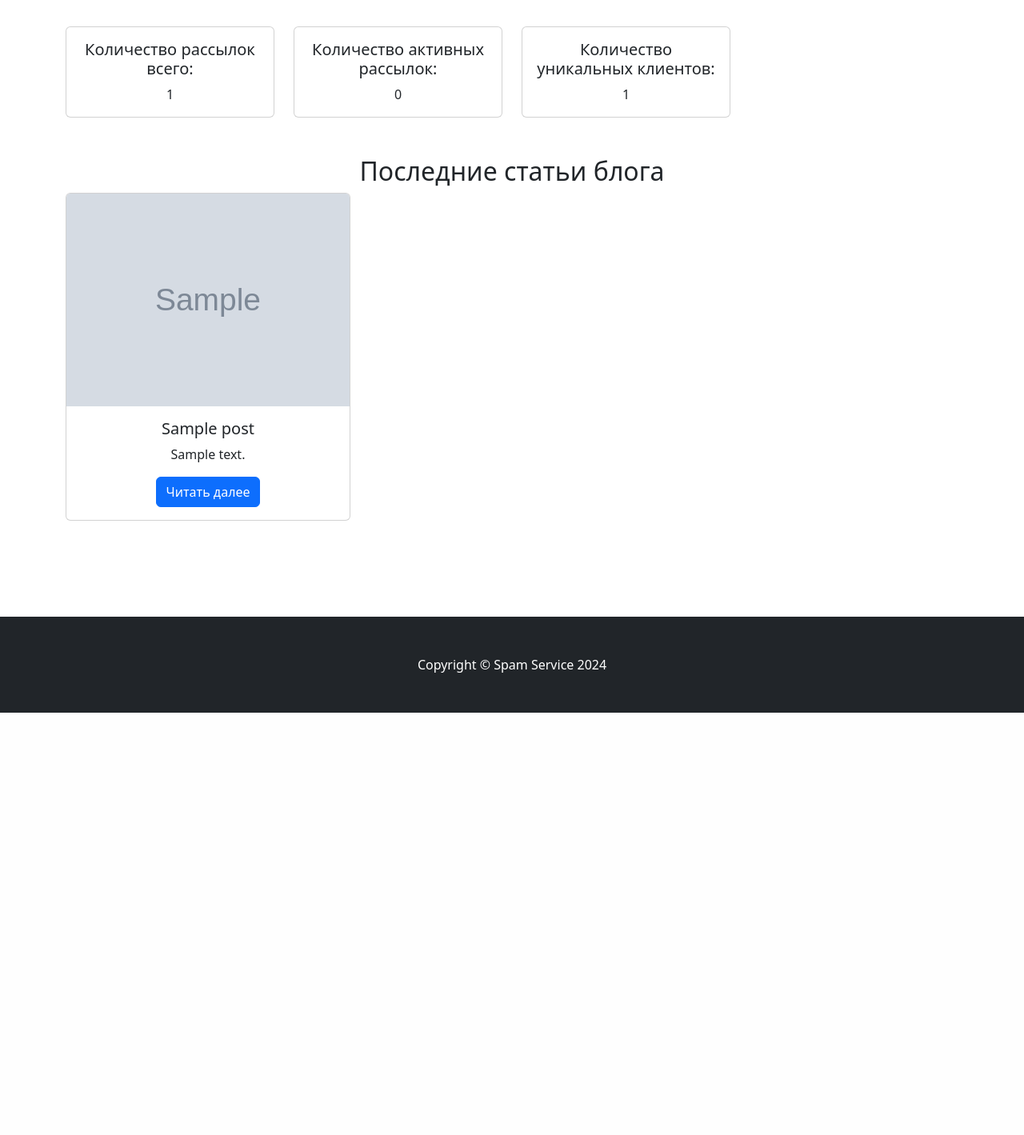
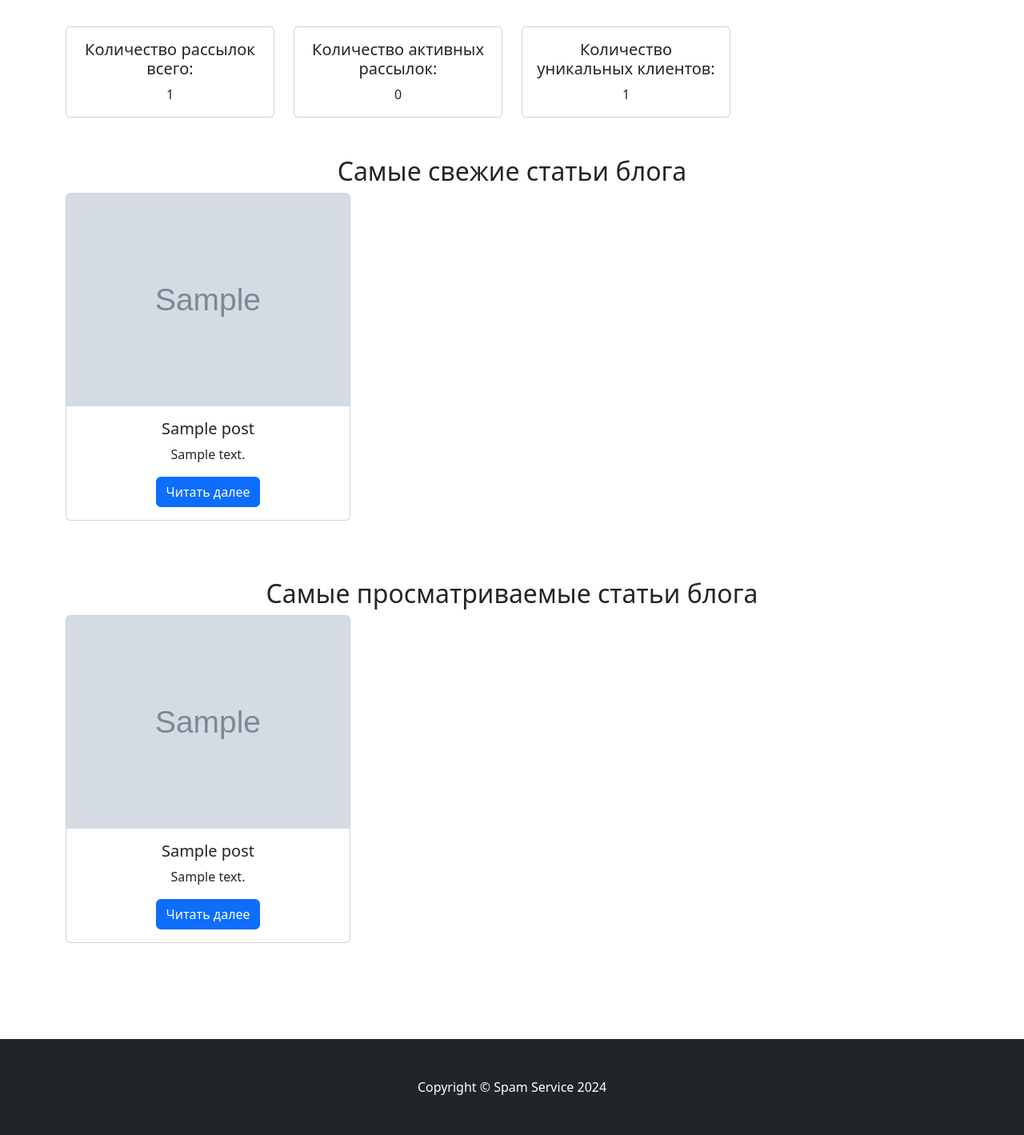
Before and after one commit to EvgeniiErmak/Django_Spam_Service_2024, a Django app: page / in a window 1280 px wide. Shown: the part 309-1728 px from the top of the page at 80% size. Before the commit the page ends 1200 px from the top, so only its background shows below. Run offline with Django 5.2, Linux system fonts and the light colour scheme; tables that the repository leaves empty hold one stand-in row (values such as "Sample post"); grey boxes marked "Sample" are stand-in pictures; some libraries are stand-ins or nearby versions.

Commit message:
Главная страница реализована полностью!

```diff
--- a/mailing_service/templates/mailing_service/home.html
+++ b/mailing_service/templates/mailing_service/home.html
@@ -37,7 +37,7 @@
     </div>
     <div class="row mt-5">
         <div class="col-md-12">
-            <h2>Последние статьи блога</h2>
+            <h2>Самые свежие статьи блога</h2>
         </div>
         {% for post in latest_posts %}
         <div class="col-md-4">
@@ -54,5 +54,24 @@
         </div>
         {% endfor %}
     </div>
+    <div class="row mt-5">
+        <div class="col-md-12">
+            <h2>Самые просматриваемые статьи блога</h2>
+        </div>
+        {% for post in most_viewed_posts %}
+        <div class="col-md-4">
+            <div class="card mb-4">
+                {% if post.image %}
+                <img src="{{ post.image.url }}" class="card-img-top" alt="{{ post.title }}">
+                {% endif %}
+                <div class="card-body">
+                    <h5 class="card-title">{{ post.title }}</h5>
+                    <p class="card-text">{{ post.content|truncatewords_html:20 }}</p>
+                    <a href="{% url 'blog:post_detail' post.pk %}" class="btn btn-primary">Читать далее</a>
+                </div>
+            </div>
+        </div>
+        {% endfor %}
+    </div>
 </div>
 {% endblock %}
--- a/mailing_service/views.py
+++ b/mailing_service/views.py
@@ -112,10 +112,6 @@ class ClientDeleteView(View):
         if 'delete' in request.POST:
             Client.objects.filter(pk__in=selected_clients).delete()
         return HttpResponseRedirect(self.success_url)
-
-
-class HomeView(TemplateView):
-    template_name = 'mailing_service/home.html'
 
 
 class LogListView(ListView):
@@ -262,4 +258,5 @@ class HomeView(TemplateView):
         context['active_mailings'] = Mailing.objects.filter(status='active').count()  # Количество активных рассылок
         context['unique_clients'] = Client.objects.count()  # Количество уникальных клиентов
         context['latest_posts'] = Post.objects.order_by('-publication_date')[:3]  # Три последние статьи блога
+        context['most_viewed_posts'] = Post.objects.order_by('-views')[:3]  # Три самые просматриваемые статьи блога
         return context
```
